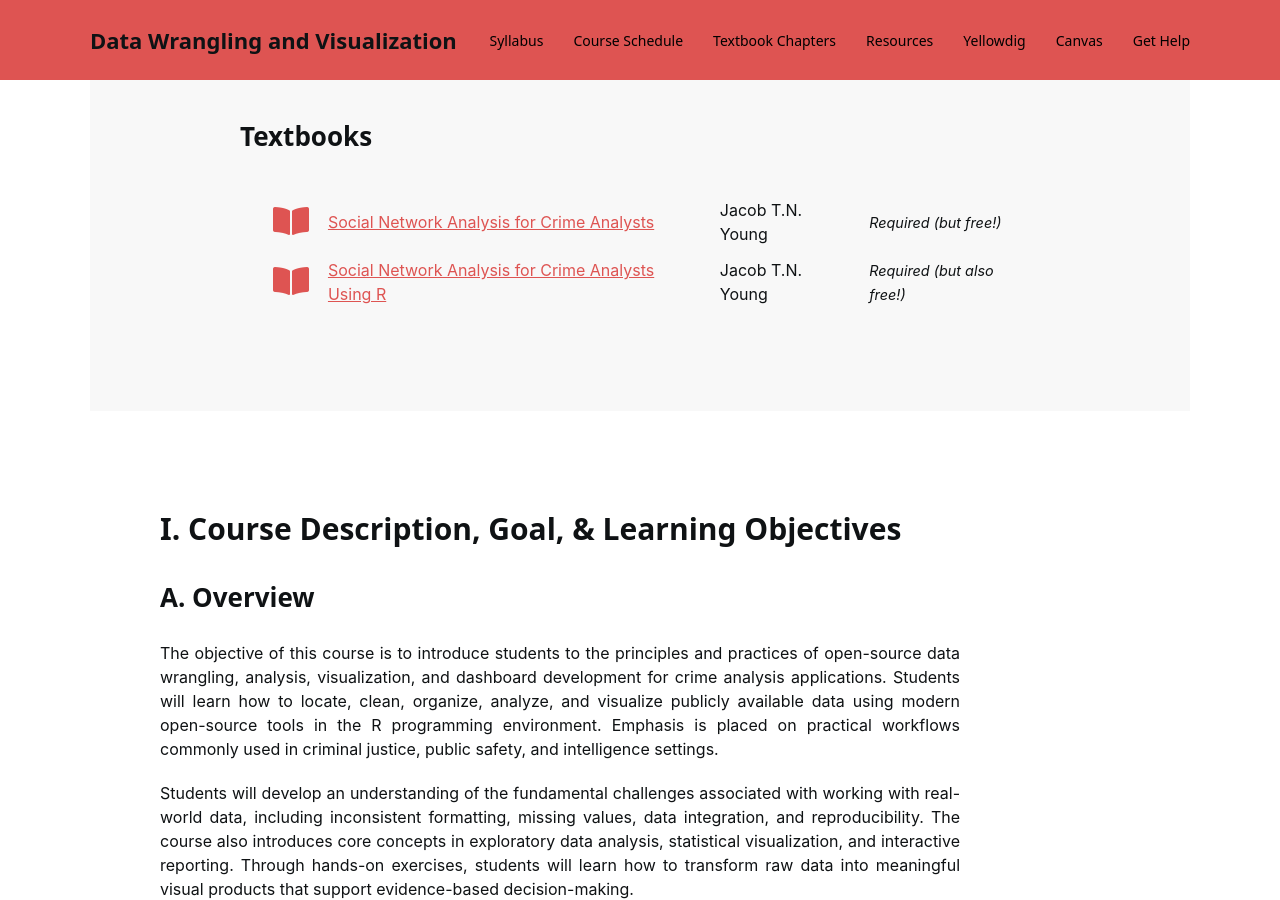
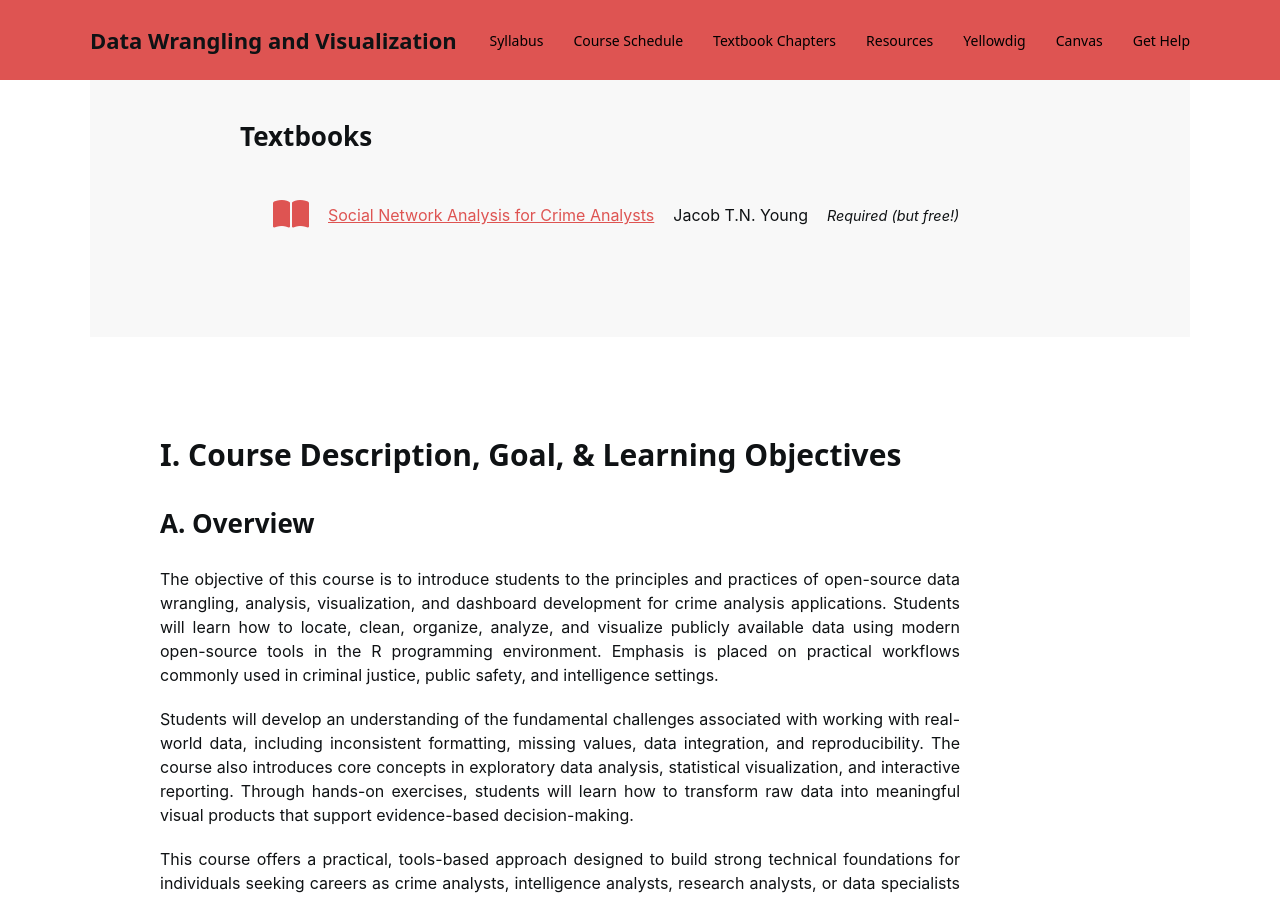
Before and after one commit to Watts-College/crj-541-fall-2026, a Jekyll site: the page built from index.md, in a window 1280 px wide and 900 px high, scrolled down 1457 px. Built offline with Jekyll 4.4.1, drawn with Linux system fonts in a browser that asks for light colours; nearby versions of some CDN libraries; a style sheet for code colours, icons or effects is not loaded.

Commit message:
Update index.md

```diff
--- a/index.md
+++ b/index.md
@@ -33,10 +33,6 @@ textbooks:
   link: https://jacobtnyoung.github.io/snaca-textbook/
   required: Required (but free!)
 
-- title: Social Network Analysis for Crime Analysts Using R
-  authors: Jacob T.N. Young
-  link: https://jacobtnyoung.github.io/snaca-r/
-  required: Required (but also free!)
 
 
 
```
